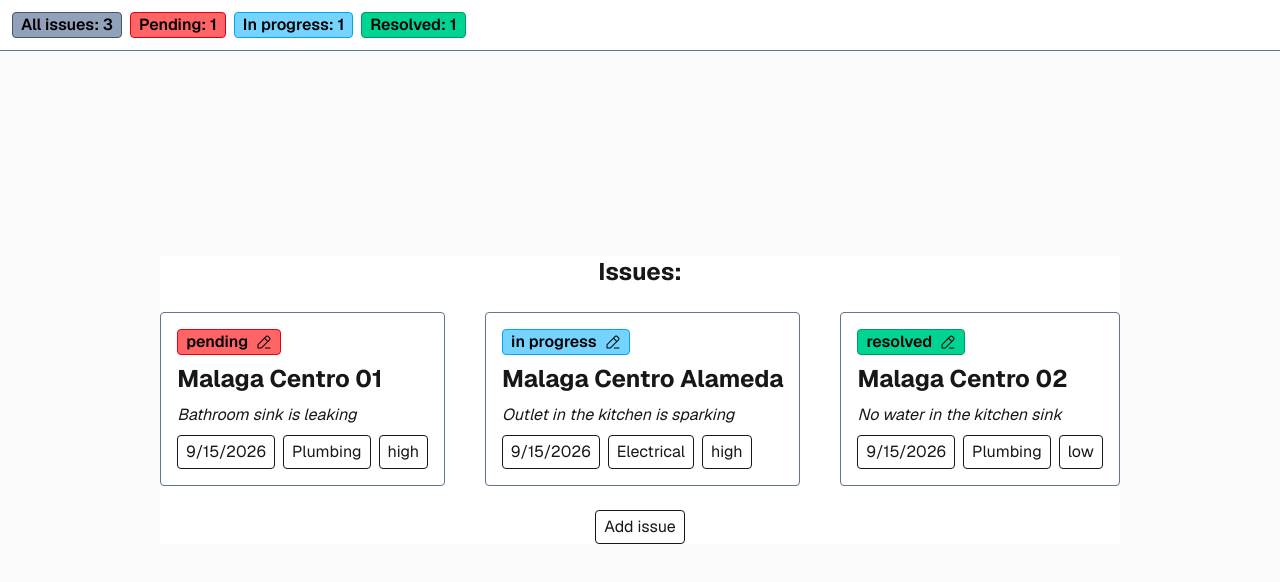
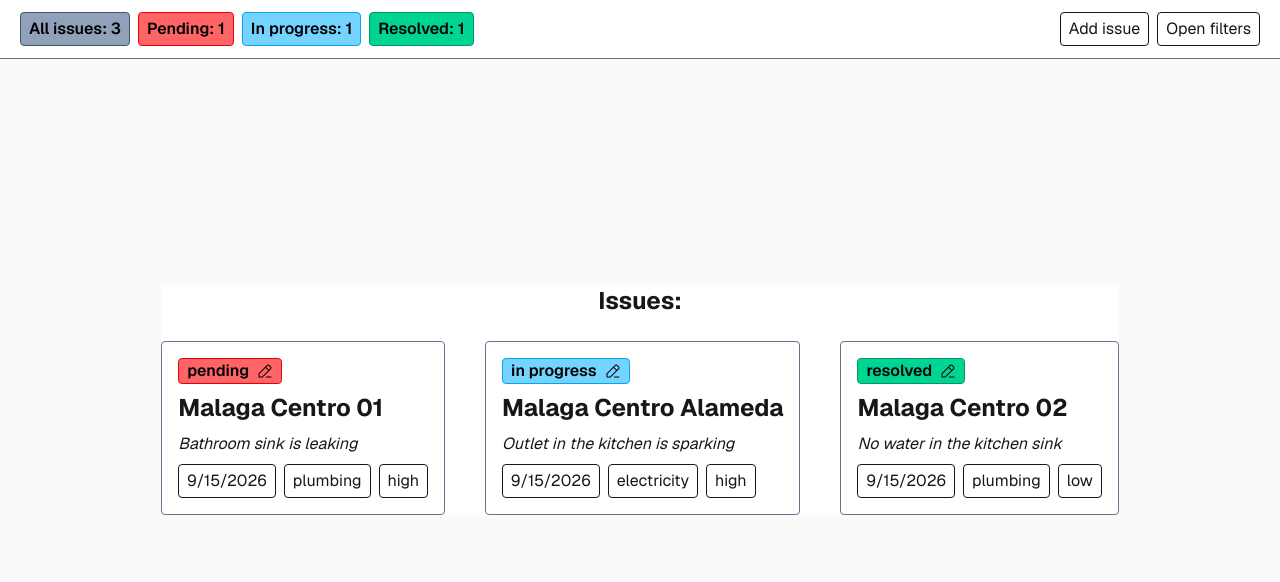
Before and after one commit to HubertKr4jnik/issues-dashboard, a Next.js app: page / in a window 1280 px wide. Shown: the top 582 px of the page. Built offline with nearby package versions, Linux system fonts and the light colour scheme.

Commit message:
Make filters work, change ui

```diff
--- a/app/issueCard.tsx
+++ b/app/issueCard.tsx
@@ -62,7 +62,7 @@ export default function IssueCard({
       <p className="italic">{issue.desc}</p>
       <div className="flex pt-2 gap-2">
         <span className="border px-2 py-1 rounded">
-          {issue.date.toLocaleDateString()}
+          {new Date(issue.date).toLocaleDateString()}
         </span>
         <span className="border px-2 py-1 rounded">{issue.category}</span>
         <span className="border px-2 py-1 rounded">{issue.priority}</span>
--- a/app/page.tsx
+++ b/app/page.tsx
@@ -3,35 +3,8 @@ import { useEffect, useState } from "react";
 import IssueCard from "./issueCard";
 
 export default function Home() {
-  const [issues, setIssues] = useState<issue[]>([
-    {
-      id: 0,
-      apartment: "Malaga Centro 01",
-      category: "Plumbing",
-      desc: "Bathroom sink is leaking",
-      date: new Date("2026-09-15"),
-      priority: "high",
-      status: "pending",
-    },
-    {
-      id: 1,
-      apartment: "Malaga Centro Alameda",
-      category: "Electrical",
-      desc: "Outlet in the kitchen is sparking",
-      date: new Date("2026-09-15"),
-      priority: "high",
-      status: "in progress",
-    },
-    {
-      id: 2,
-      apartment: "Malaga Centro 02",
-      category: "Plumbing",
-      desc: "No water in the kitchen sink",
-      date: new Date("2026-09-15"),
-      priority: "low",
-      status: "resolved",
-    },
-  ]);
+  const [issues, setIssues] = useState<issue[]>([]);
+
   const [isAddingIssue, setIsAddingIssue] = useState<boolean>(false);
   const [apartments, setApartments] = useState<string[]>([
     "Malaga Centro 01",
@@ -73,9 +46,72 @@ export default function Home() {
     (issue) => issue.status === "resolved",
   ).length;
 
+  const [isFilterPopupOpen, setIsFilterPopupOpen] = useState<boolean>(false);
+
+  const [apartmentFilters, setApartmentFilters] =
+    useState<string[]>(apartments);
+  const [statusFilters, setStatusFilters] = useState<string[]>(statusOptions);
+  const [priorityFilters, setpriorityFilters] = useState<string[]>(priorities);
+  const [categoryFilters, setCategoryFilters] = useState<string[]>(categories);
+
+  const filteredIssues = issues.filter((issue) => {
+    if (!apartmentFilters.includes(issue.apartment)) return false;
+    if (!statusFilters.includes(issue.status)) return false;
+    if (!priorityFilters.includes(issue.priority)) return false;
+    if (!categoryFilters.includes(issue.category)) return false;
+
+    return true;
+  });
+
+  const [isLoaded, setIsLoaded] = useState<boolean>(false);
+
+  useEffect(() => {
+    const savedIssues = localStorage.getItem("issues");
+
+    setIssues(
+      savedIssues && savedIssues.length > 0
+        ? JSON.parse(savedIssues)
+        : [
+            {
+              id: 0,
+              apartment: "Malaga Centro 01",
+              category: "plumbing",
+              desc: "Bathroom sink is leaking",
+              date: new Date("2026-09-15"),
+              priority: "high",
+              status: "pending",
+            },
+            {
+              id: 1,
+              apartment: "Malaga Centro Alameda",
+              category: "electricity",
+              desc: "Outlet in the kitchen is sparking",
+              date: new Date("2026-09-15"),
+              priority: "high",
+              status: "in progress",
+            },
+            {
+              id: 2,
+              apartment: "Malaga Centro 02",
+              category: "plumbing",
+              desc: "No water in the kitchen sink",
+              date: new Date("2026-09-15"),
+              priority: "low",
+              status: "resolved",
+            },
+          ],
+    );
+    setIsLoaded(true);
+  }, []);
+
+  useEffect(() => {
+    isLoaded && localStorage.setItem("issues", JSON.stringify(issues));
+  }, [issues]);
+
   return (
     <div className="flex flex-col flex-1 items-center justify-center bg-zinc-50 font-sans dark:bg-black">
-      <div className="fixed flex gap-2 p-3 w-full top-0 border-b border-slate-500 bg-white dark:bg-black">
+      <div className="fixed flex justify-between py-3 px-5 w-full top-0 border-b border-slate-500 bg-white dark:bg-black">
+        <div className="flex gap-2">
           <p className="flex place-items-center gap-2 px-2 w-fit text-black font-semibold border rounded bg-slate-400 border-slate-600">
             All issues: {issues.length}
           </p>
@@ -89,15 +125,147 @@ export default function Home() {
             Resolved: {ResolvedIssuesAmount}
           </p>
         </div>
+        <div className="flex gap-2">
+          <input
+            type="button"
+            onClick={() => {
+              setIsAddingIssue(true);
+              setIsOverlayVisible(true);
+            }}
+            value="Add issue"
+            className="w-fit px-2 py-1 cursor-pointer border hover:font-semibold rounded transition-all"
+          />
+          <input
+            type="button"
+            value="Open filters"
+            className="w-fit px-2 py-1 cursor-pointer border hover:font-semibold rounded transition-all"
+            onClick={() => {
+              setIsFilterPopupOpen(true);
+              setIsOverlayVisible(true);
+            }}
+          />
+        </div>
+      </div>
       <main className="flex flex-col place-items-center gap-6 bg-white dark:bg-black">
         {isOverlayVisible && (
           <div className="absolute top-0 left-0 w-full h-screen z-1 bg-[rgba(0,0,0,.5)]"></div>
         )}
 
-        <h1 className="font-bold text-2xl text-center">Issues:</h1>
+        {isFilterPopupOpen && (
+          <div className="absolute flex flex-col z-3 p-6 gap-2 w-4/5 md:w-2/3 lg:w-1/3 h-fit top-1/2 left-1/2 -translate-x-1/2 -translate-y-1/2 bg-white dark:bg-black border-2 border-slate-500 rounded">
+            <input
+              type="button"
+              value="X"
+              className="absolute top-4 right-6 font-semibold cursor-pointer"
+              onClick={() => {
+                setIsFilterPopupOpen(false);
+                setIsOverlayVisible(false);
+              }}
+            />
+            <h2 className="font-semibold text-xl">Apartment</h2>
+            <ul className="w-full pb-2 border-b border-slate-500">
+              {apartments.map((apartment, index) => (
+                <li key={index} className="flex gap-1">
+                  <input
+                    type="checkbox"
+                    checked={apartmentFilters.includes(apartment)}
+                    onChange={() =>
+                      apartmentFilters.includes(apartment)
+                        ? setApartmentFilters(
+                            apartmentFilters.filter(
+                              (apartmentFilter) =>
+                                apartmentFilter !== apartment,
+                            ),
+                          )
+                        : setApartmentFilters((filters) => [
+                            ...filters,
+                            apartment,
+                          ])
+                    }
+                  />
+                  <span>{apartment}</span>
+                </li>
+              ))}
+            </ul>
+            <h2 className="font-semibold text-xl">Status</h2>
+            <ul className="w-full pb-2 border-b border-slate-500">
+              {statusOptions.map((statusOption, index) => (
+                <li key={index} className="flex gap-1">
+                  <input
+                    type="checkbox"
+                    checked={statusFilters.includes(statusOption)}
+                    onChange={() =>
+                      statusFilters.includes(statusOption)
+                        ? setStatusFilters(
+                            statusFilters.filter(
+                              (statusFilter) => statusFilter !== statusOption,
+                            ),
+                          )
+                        : setStatusFilters((filters) => [
+                            ...filters,
+                            statusOption,
+                          ])
+                    }
+                  />
+                  <span>{statusOption}</span>
+                </li>
+              ))}
+            </ul>
+            <h2 className="font-semibold text-xl">Priority</h2>
+            <ul className="w-full pb-2 border-b border-slate-500">
+              {priorities.map((priority, index) => (
+                <li key={index} className="flex gap-1">
+                  <input
+                    type="checkbox"
+                    checked={priorityFilters.includes(priority)}
+                    onChange={() =>
+                      priorityFilters.includes(priority)
+                        ? setpriorityFilters(
+                            priorityFilters.filter(
+                              (priorityFilter) => priorityFilter !== priority,
+                            ),
+                          )
+                        : setpriorityFilters((filters) => [
+                            ...filters,
+                            priority,
+                          ])
+                    }
+                  />
+                  <span>{priority}</span>
+                </li>
+              ))}
+            </ul>
+            <h2 className="font-semibold text-xl">Category</h2>
+            <ul className="w-full border-slate-500">
+              {categories.map((category, index) => (
+                <li key={index} className="flex gap-1">
+                  <input
+                    type="checkbox"
+                    checked={categoryFilters.includes(category)}
+                    onChange={() =>
+                      categoryFilters.includes(category)
+                        ? setCategoryFilters(
+                            categoryFilters.filter(
+                              (categoryFilter) => categoryFilter !== category,
+                            ),
+                          )
+                        : setCategoryFilters((filters) => [
+                            ...filters,
+                            category,
+                          ])
+                    }
+                  />
+                  <span>{category}</span>
+                </li>
+              ))}
+            </ul>
+          </div>
+        )}
+
+        <h1 className="font-bold text-2xl">Issues:</h1>
         <div className="flex justify-center flex-wrap gap-10">
-          {issues.length > 0 ? (
-            issues.map((issue) => (
+          {filteredIssues.length > 0 ? (
+            filteredIssues.map((issue) => (
               <IssueCard
                 key={issue.id}
                 issue={issue}
@@ -112,23 +280,12 @@ export default function Home() {
             </p>
           )}
         </div>
-        {!isAddingIssue && (
-          <input
-            type="button"
-            onClick={() => {
-              setIsAddingIssue(true);
-              setIsOverlayVisible(true);
-            }}
-            value="Add issue"
-            className="w-fit px-2 py-1 cursor-pointer border hover:font-semibold rounded transition-all"
-          />
-        )}
         {isAddingIssue && (
-          <div className="absolute flex flex-col place-items-center z-3 p-6 gap-4 w-4/5 md:w-2/3 lg:w-1/3 h-fit top-1/2 left-1/2 -translate-x-1/2 -translate-y-1/2 bg-white dark:bg-black border-2 border-slate-500 rounded">
+          <div className="absolute flex flex-col  z-3 p-6 gap-4 w-4/5 md:w-2/3 lg:w-1/3 h-fit top-1/2 left-1/2 -translate-x-1/2 -translate-y-1/2 bg-white dark:bg-black border-2 border-slate-500 rounded">
             <input
               type="button"
               value="X"
-              className="absolute top-2 left-4 font-semibold cursor-pointer"
+              className="absolute top-2 right-4 font-semibold cursor-pointer"
               onClick={() => {
                 setIsAddingIssue(false);
                 setIsOverlayVisible(false);
@@ -183,7 +340,7 @@ export default function Home() {
                 className="border-b dark:[color-scheme:dark]"
               />
             </div>
-            <div className="flex gap-2">
+            <div className="flex flex-col gap-2">
               <span>Description: </span>
               <textarea
                 value={descToAdd}
@@ -212,7 +369,7 @@ export default function Home() {
                 setIssues([
                   ...issues,
                   {
-                    id: apartments.length,
+                    id: issues.length,
                     apartment: apartmentToAdd,
                     category: categoryToAdd,
                     desc: descToAdd,
```
Lines whose indentation alone changed are shown as unchanged.
